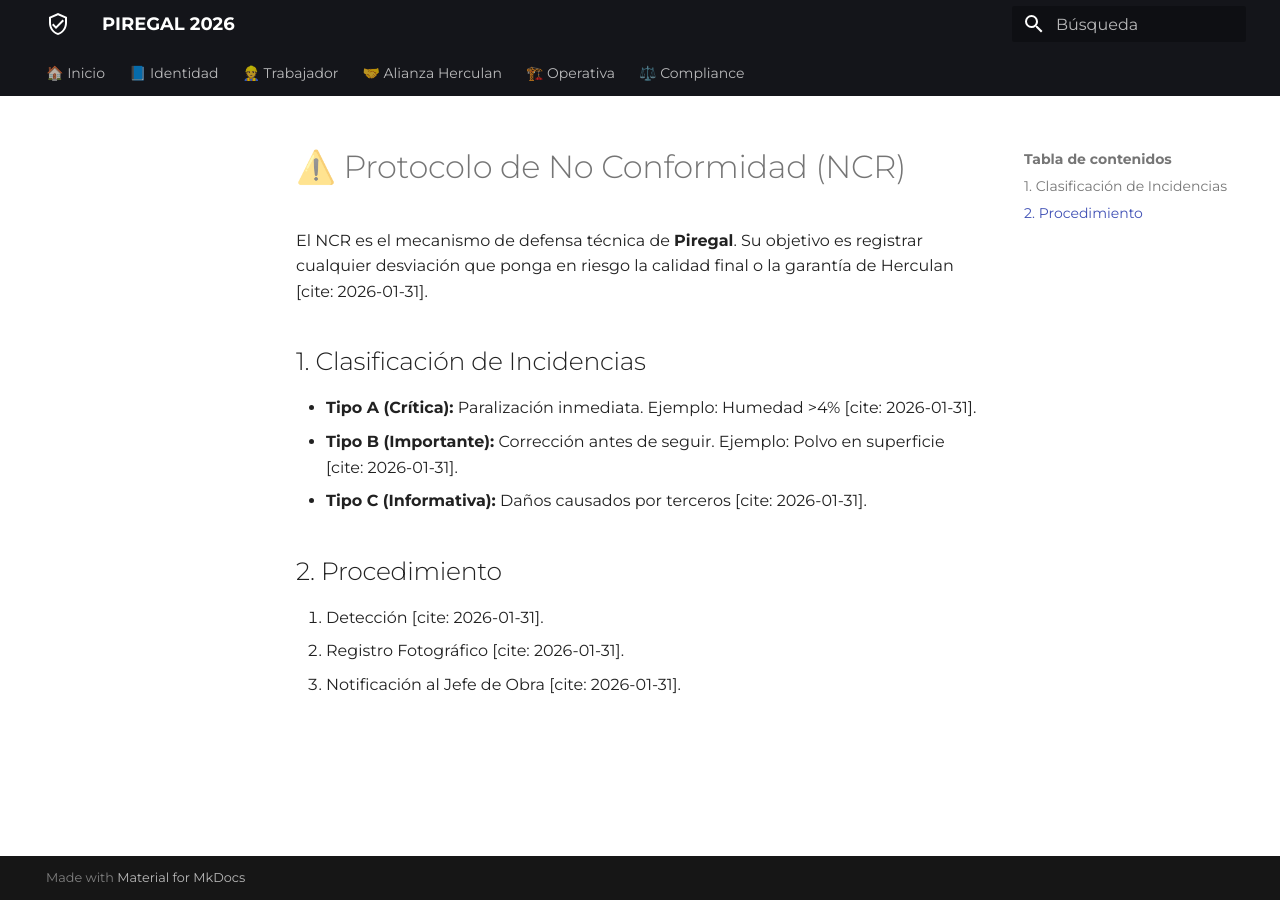
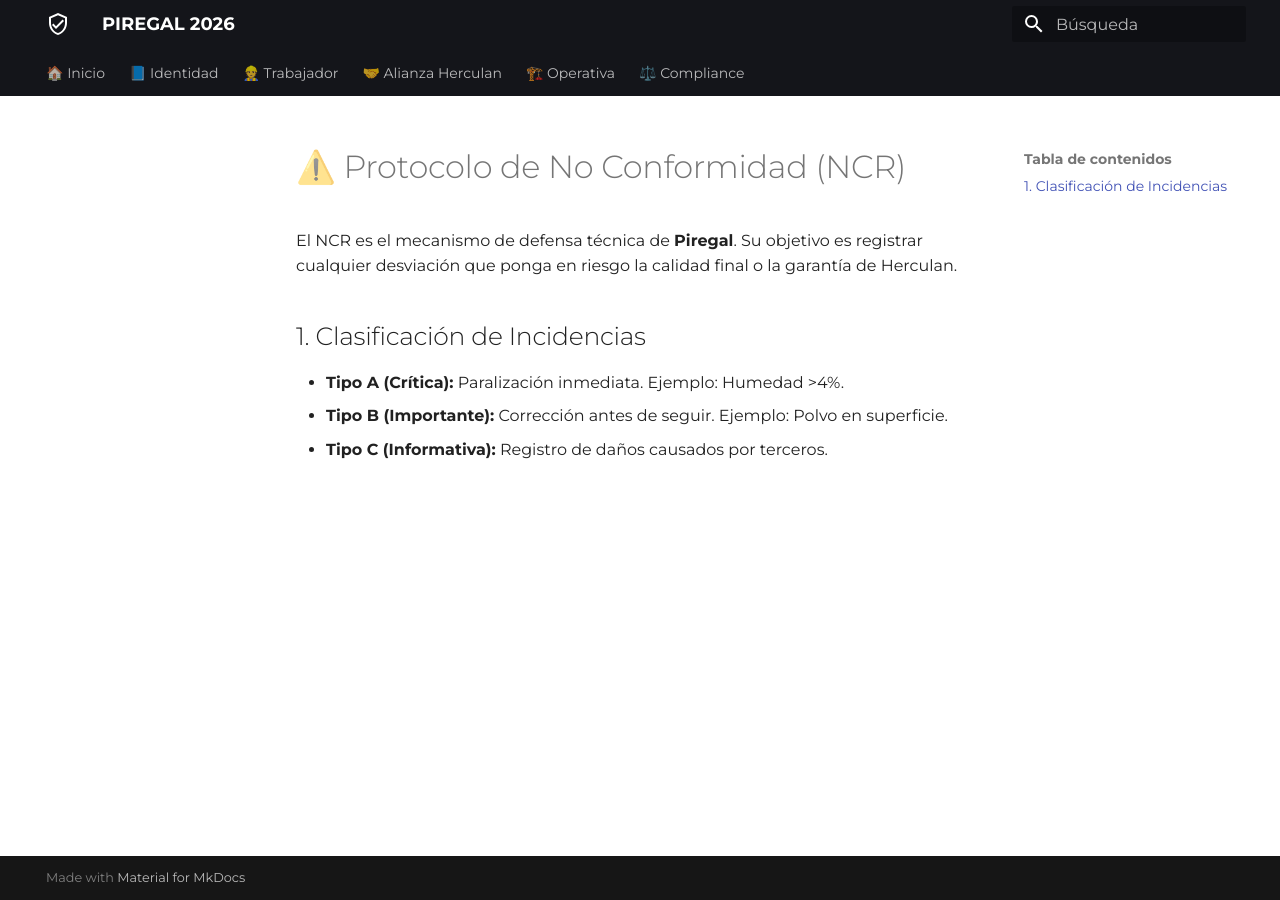
Before and after one commit to bernardezgatosergio-ai/piregal-governance, an MkDocs documentation site: the page built from docs/v4-operativa/ncr.md, in a window 1280 px wide. Built offline with MkDocs 1.6.1 and Material for MkDocs 9.7.7, drawn with Linux system fonts in a browser that asks for light colours.

Commit message:
Update ncr.md

```diff
--- a/docs/v4-operativa/ncr.md
+++ b/docs/v4-operativa/ncr.md
@@ -1,13 +1,8 @@
 # ⚠️ Protocolo de No Conformidad (NCR)
 
-El NCR es el mecanismo de defensa técnica de **Piregal**. Su objetivo es registrar cualquier desviación que ponga en riesgo la calidad final o la garantía de Herculan [cite: 2026-01-31].
+El NCR es el mecanismo de defensa técnica de **Piregal**. Su objetivo es registrar cualquier desviación que ponga en riesgo la calidad final o la garantía de Herculan.
 
 ## 1. Clasificación de Incidencias
-* **Tipo A (Crítica):** Paralización inmediata. Ejemplo: Humedad >4% [cite: 2026-01-31].
-* **Tipo B (Importante):** Corrección antes de seguir. Ejemplo: Polvo en superficie [cite: 2026-01-31].
-* **Tipo C (Informativa):** Daños causados por terceros [cite: 2026-01-31].
-
-## 2. Procedimiento
-1. Detección [cite: 2026-01-31].
-2. Registro Fotográfico [cite: 2026-01-31].
-3. Notificación al Jefe de Obra [cite: 2026-01-31].
+* **Tipo A (Crítica):** Paralización inmediata. Ejemplo: Humedad >4%.
+* **Tipo B (Importante):** Corrección antes de seguir. Ejemplo: Polvo en superficie.
+* **Tipo C (Informativa):** Registro de daños causados por terceros.
```
